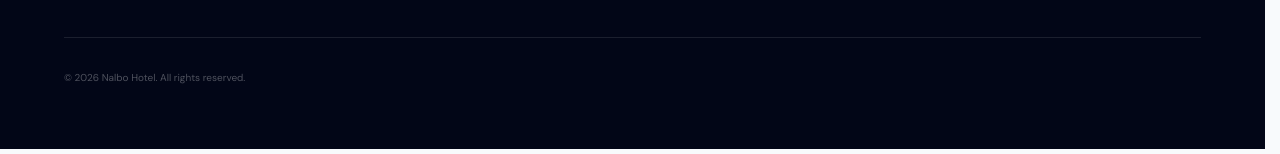
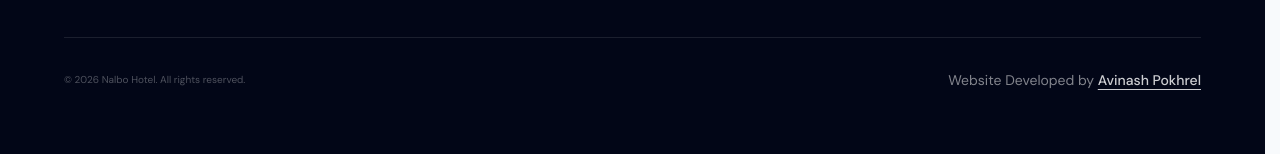
Before and after one commit to avinashpokhrel/nalbo-hotel, a React (Vite) app: page / in a window 1280 px wide. Shown: the part 6146-6300 px from the top of the page. Built offline with nearby package versions, Linux system fonts and the light colour scheme.

Commit message:
chore: add design credits

```diff
--- a/src/components/Footer.tsx
+++ b/src/components/Footer.tsx
@@ -65,6 +65,17 @@ export default function Footer() {
           <p className="font-body text-[10px] text-cream/30">
             &copy; 2026 {siteConfig.name}. All rights reserved.
           </p>
+          <p className="font-body text-sm text-cream/50 text-center">
+            Website Developed by{' '}
+            <a
+              href={siteConfig.developerUrl}
+              target="_blank"
+              rel="noopener noreferrer"
+              className="font-medium text-cream/80 hover:text-gold underline underline-offset-4 transition-colors"
+            >
+              {siteConfig.developerName}
+            </a>
+          </p>
         </div>
       </div>
     </footer>
--- a/src/config/seo.ts
+++ b/src/config/seo.ts
@@ -14,6 +14,8 @@ export const seo = {
   keywords:      'Nalbo Hotel, hotel in Dharan, hotel Dharan Nepal, best hotel Dharan, Shanti path hotel Dharan, cozy hotel Nepal, rooms in Dharan, Dharan accommodation, Nepal hotel booking',
   ogImage:       '/og-image.png',
   footerTagline: "Dharan's favourite destination since 2026 A.D.",
+  developerName: 'Avinash Pokhrel',
+  developerUrl:  'https://avinashpokhrel.com.np',
 
   // ── Contact ────────────────────────────────────────────────────────────────
   contact: {
--- a/src/config/siteConfig.tsx
+++ b/src/config/siteConfig.tsx
@@ -29,6 +29,8 @@ const TiktokIcon = ({ size = 20, className = '' }: { size?: number; className?:
 export const siteConfig = {
   name:        seo.name,
   description: seo.footerTagline,
+  developerName: seo.developerName,
+  developerUrl: seo.developerUrl,
 
   contact: {
     phone:    seo.contact.phone,
--- a/vite.config.ts
+++ b/vite.config.ts
@@ -20,6 +20,7 @@ function buildSchema(s: typeof seo) {
     name: s.name,
     description: s.description,
     url: s.siteUrl,
+    developer: { '@type': 'Person', name: s.developerName, url: s.developerUrl },
     telephone: s.contact.phone.replace(/\s/g, ''),
     email: s.contact.email,
     foundingDate: s.foundingDate,
```
